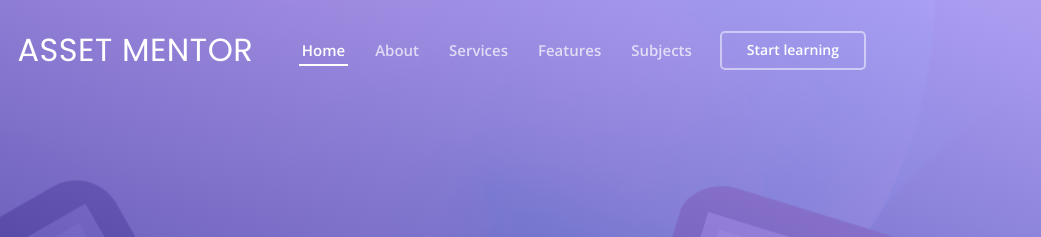
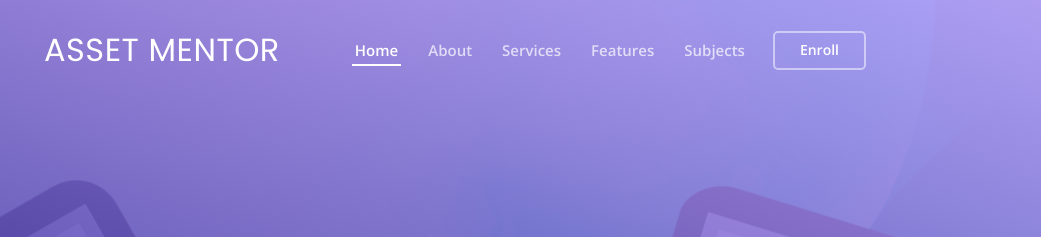
Before and after one commit to malayilshameemshah/assetmentor, a plain HTML site: page index.html in a window 1280 px wide. Shown: the top 237 px of the page, 239-1280 px from the left. Drawn offline with nearby package versions, Linux system fonts and the light colour scheme; a script that the page names is missing.

Commit message:
Update index.html
nxt

```diff
--- a/index.html
+++ b/index.html
@@ -50,7 +50,7 @@
             </ul>
           </nav><!-- .nav-menu -->
 
-          <a href="#about" class="get-started-btn scrollto">Start learning</a>
+          <a href="#about" class="get-started-btn scrollto">Enroll</a>
            </div>
       </div>
 
```
